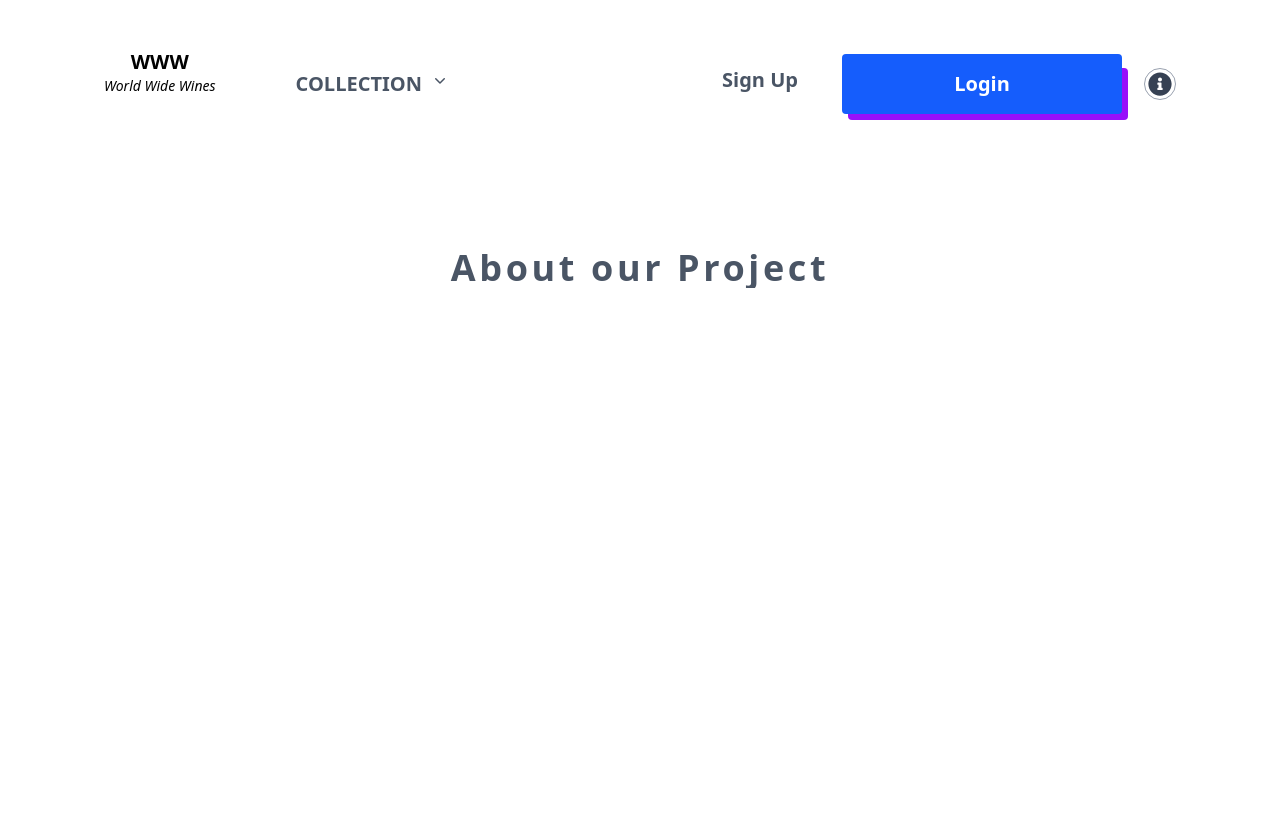
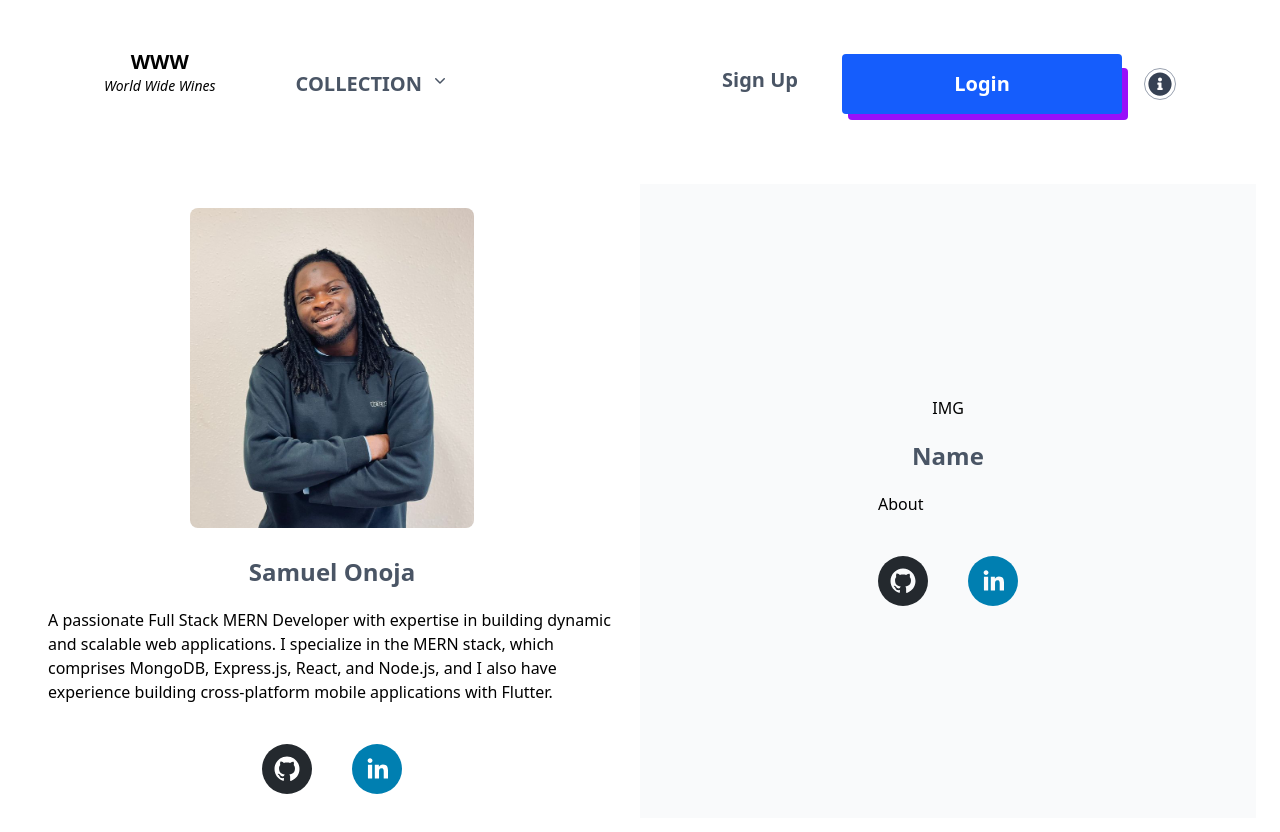
Before and after one commit to LisbonConnection/World-Wide-Wine-Frontend, a React (Vite) app: page /about in a window 1280 px wide. Shown: the top 832 px of the page. Before the commit the page ends 800 px from the top, so only its background shows below. Built offline with nearby package versions, Linux system fonts and the light colour scheme.

Commit message:
add profile component layout

```diff
--- a/src/components/About.jsx
+++ b/src/components/About.jsx
@@ -1,51 +1,38 @@
 import React from "react";
-// import profilepic from "../assets/profilepic.jpg";
-// import githubb from "../assets/githubb.png";
-// import html from "../assets/html.png";
-// import tailwind from "../assets/tailwind.png";
-// import javascrp from "../assets/javascript.png";
-// import ract from "../assets/react.png";
-// import fbase from "../assets/firebase.png";
-// import { SocialIcon } from "react-social-icons";
-// import Telmo from "../assets/Telmo1.jpg";
+import { SocialIcon } from "react-social-icons";
+import Sam from "../assets/samshort.png";
 
 function About() {
-  //  const [isClicked, setisClicked] = useState(false);
-
-  // yesisClicked = () => {
-  //   setisClicked(isClicked)
-  // }
-
   return (
     <>
-      <section className="border-none shadow-none outline-none overflow-hidden">
-        <h1 className="mt-16 text-center tracking-widest text-gray-600 font-bold text-4xl">
-          About our Project
-        </h1>
-        <div>
-          {/* <p className="tracking-widest text-gray-500 font-medium text-center mt-5">
+      <div className="flex min-h-full">
+        <div className=" flex space-y-10 bg-white shadow-2xl rounded-2xl"></div>
 
-          </p>
-        </div>
-        <div className=" mt-20 flex items-center justify-center min-h-full border-none shadow-none outline-none overflow-hidden">
-          <div className=" flex-col items-center m-6 space-y-10 shadow-2xl outline-none rounded md:flex flex-row md:space-y-0 md:m-0">
-            first profile
-            <div className="flex justify-center rounded-2xl border-2 border-y-blue-600 border-x-gray-200 h-90 w-80 items-center justify-between md:p-20">
-              <div>
+        {/* Left */}
+        <div className="p-6 bg-white w-1/2 flex flex-col justify-center items-center">
+          <div className="flex flex-col ">
             <div className="flex items-center justify-center">
               <img
-                    src={profilepic}
+                src={Sam}
                 alt="profile-pic"
-                    className="h-35 w-35 items-center mb-10 rounded-full"
+                className="w-2/4 h-80 object-cover rounded-lg mb-2 duration-200 hover:scale-110"
               />
             </div>
-                <div>
-                  <h1 className="text-center text-xl text-gray-600 font-bold">
+
+            <h1 className="mt-5 text-2xl text-center text-gray-600 font-bold">
               Samuel Onoja
             </h1>
-                </div>
 
-                <div className="flex space-x-10 mt-5">
+            <h1 className="mt-5">
+              A passionate Full Stack MERN Developer with expertise in building
+              dynamic and scalable web applications. I specialize in the MERN
+              stack, which comprises MongoDB, Express.js, React, and Node.js,
+              and I also have experience building cross-platform mobile
+              applications with Flutter.
+            </h1>
+
+            <div className="mt-10 text-2xl flex justify-center">
+              <div className="flex space-x-10">
                 <div>
                   <SocialIcon url="https://github.com/Samuelonoja" />
                 </div>
@@ -55,59 +42,32 @@ function About() {
               </div>
             </div>
           </div>
+        </div>
 
-            second profile
-            <div className="flex justify-center rounded-2xl border-2 border-y-blue-300 border-x-gray-400 h-90 w-80 items-center justify-between md:p-20">
+        {/* right */}
+        <div className="p-6 bg-gray-50 w-1/2 flex flex-col justify-center items-center">
+          <div className="flex flex-col ">
+            <div className="flex items-center justify-center">IMG</div>
+
+            <h1 className="mt-5 text-2xl text-center text-gray-600 font-bold">
+              Name
+            </h1>
+
+            <h1 className="mt-5">About</h1>
+
+            <div className="mt-10 text-2xl flex justify-center">
+              <div className="flex space-x-10">
                 <div>
-                <div className="flex items-center justify-center">
-                  <img src={Telmo} alt="Profile Picture" className="h-35 w-35 items-center mb-10 rounded-full"/>
+                  <SocialIcon url="https://github.com/" />
                 </div>
                 <div>
-                  <h1 className="text-center text-xl text-gray-600 font-bold">
-                    Telmo Lousada
-                  </h1>
-                </div>
-
-                <div className="flex space-x-10 mt-5">
-                  <div>
-                    <SocialIcon url="https://github.com/TelmoLousada" />
-                  </div>
-                  <div>
-                    <SocialIcon url="https://www.linkedin.com/in/telmo-lousada/" />
+                  <SocialIcon url="https://www.linkedin.com/in/" />
                 </div>
               </div>
             </div>
           </div>
         </div>
       </div>
-        <div className="text-center text-2xl text-gray-600 font-bold mt-20">
-          <h1>Tools Used</h1>
-        </div>
-        <div className="flex flex-col md:flex-row space-x-5 mt-5 items-center justify-center mb-10">
-          <div>
-            <img src={javascrp} alt="img" className="h-10 w-10 rounded-full" />
-          </div>
-          <div>
-            <img src={ract} alt="img" className="h-10 w-10 rounded-full" />
-          </div>
-          <div>
-            <img src={html} alt="img" className="h-10 w-10 rounded-full" />
-          </div>
-          <div>
-            <img src={tailwind} alt="img" className="h-10 w-10 rounded-full" />
-          </div>
-          <div>
-            <img src={fbase} alt="img" className="h-10 w-10 rounded-full" />
-          </div>
-          <div className="bg-black rounded-full">
-            <img
-              src={githubb}
-              alt="img"
-              className="h-10 w-10 rounded-full cover"
-            />
-          </div> */}
-        </div>
-      </section>
     </>
   );
 }
```
Also changed, not shown: src/assets/profilepic.jpg (deleted), src/assets/samshort.png (added). Lines whose indentation alone changed are shown as unchanged.
